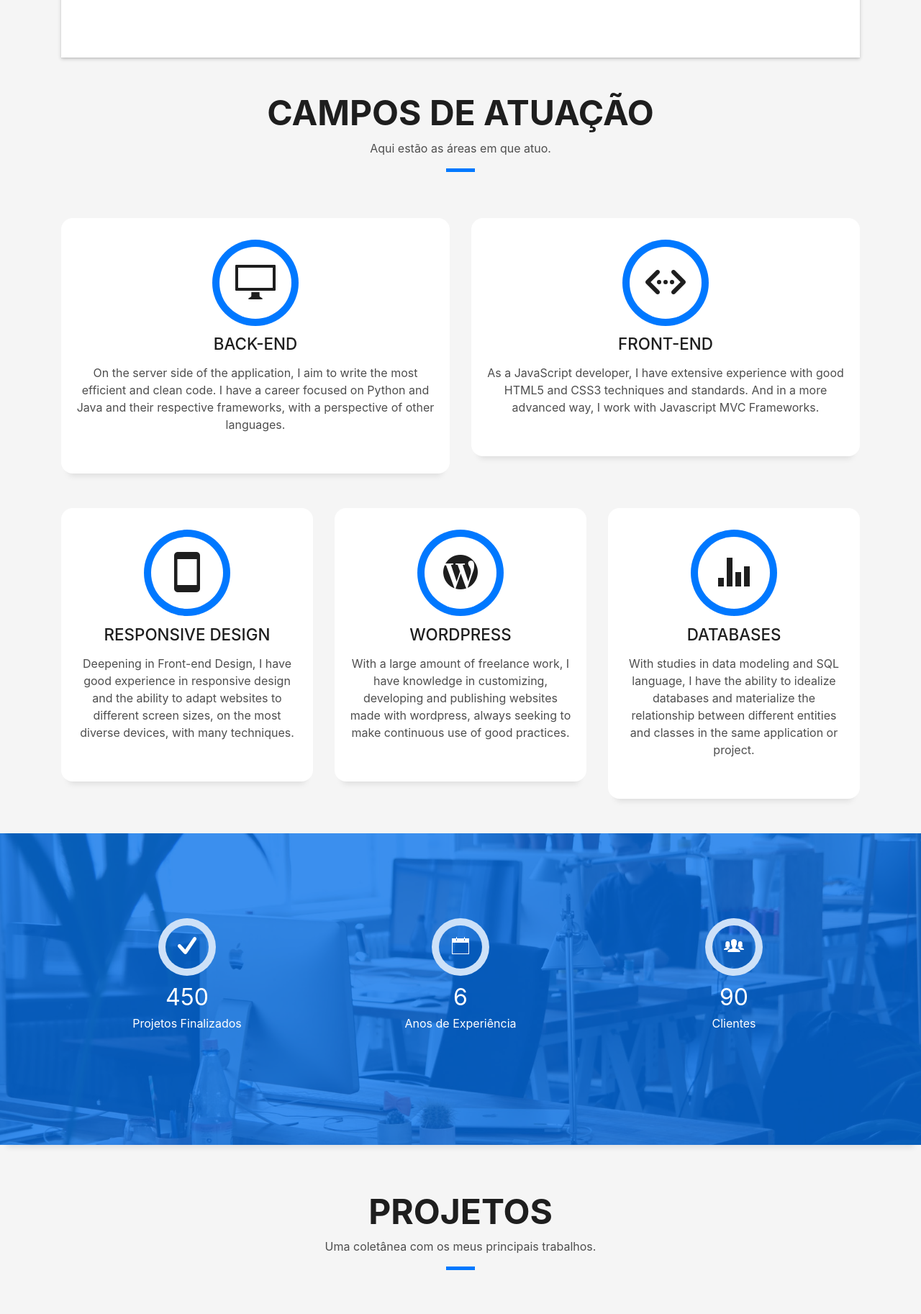
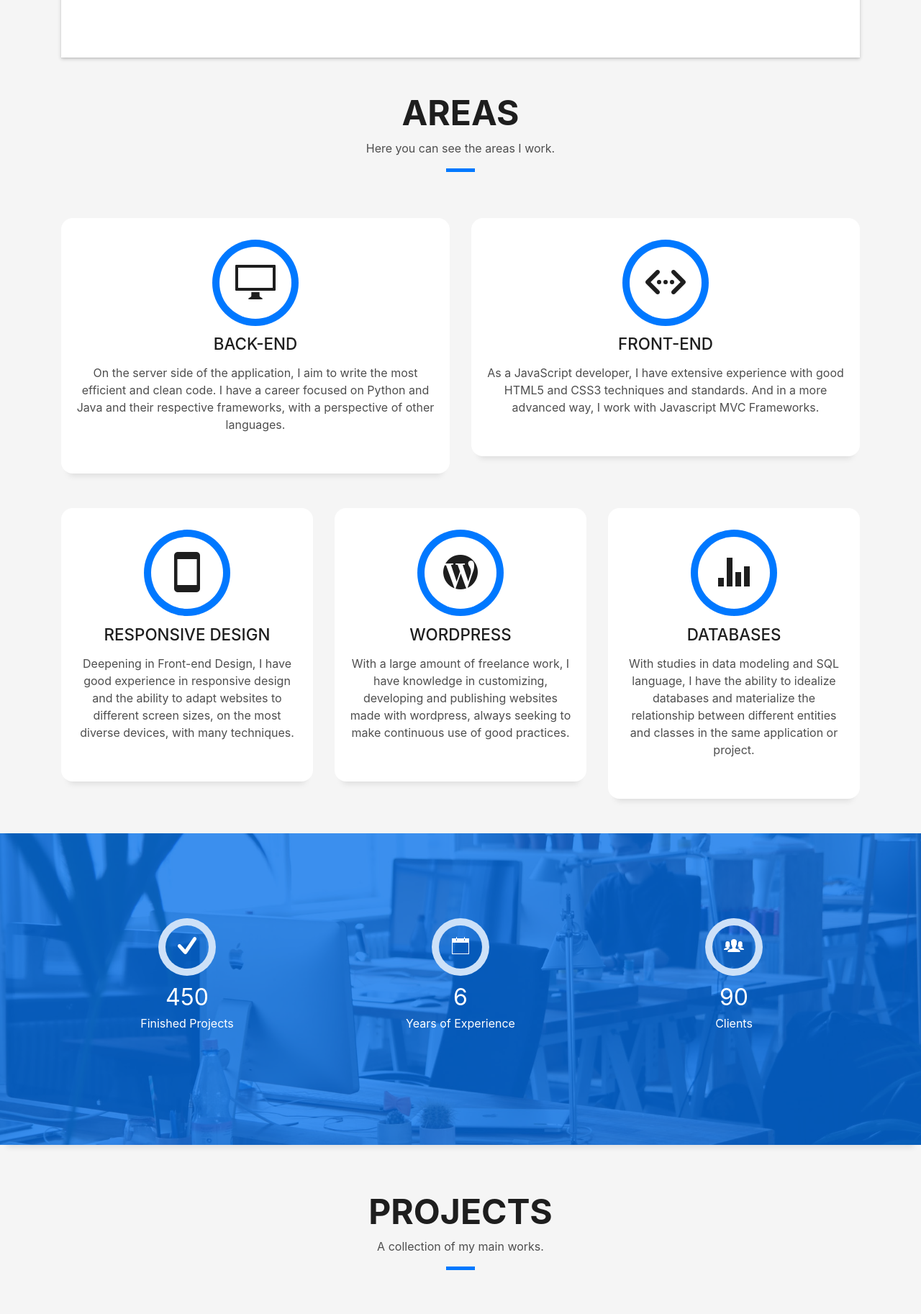
Before and after one commit to RobsonVasconcellos/RobsonVasconcellos-en, a plain HTML site: page index.html in a window 1280 px wide. Shown: the part 1548-3374 px from the top of the page at 72% size. Drawn offline with Linux system fonts and the light colour scheme; files whose address does not match are found by name.

Commit message:
portifolio

```diff
--- a/index.html
+++ b/index.html
@@ -159,10 +159,10 @@
         <div class="col-sm-12">
           <div class="title-box text-center">
             <h3 class="title-a">
-              Campos de atuação
+              Areas
             </h3>
             <p class="subtitle-a">
-              Aqui estão as áreas em que atuo.
+              Here you can see the areas I work.
             </p>
             <div class="line-mf"></div>
           </div>
@@ -227,7 +227,7 @@
               <span class="ico-circle"><i class="ion-stats-bars"></i></span>
             </div>
             <div class="service-content">
-              <h2 class="s-title">DataBaseS</h2>
+              <h2 class="s-title">DataBases</h2>
               <p class="s-description text-center">
                 With studies in data modeling and SQL language, I have the ability to idealize databases and materialize the relationship between different entities and classes in the same application or project.              </p>
             </div>
@@ -249,7 +249,7 @@
             </div>
             <div class="counter-num">
               <p class="counter">450</p>
-              <span class="counter-text">Projetos Finalizados</span>
+              <span class="counter-text">Finished Projects</span>
             </div>
           </div>
         </div>
@@ -260,7 +260,7 @@
             </div>
             <div class="counter-num">
               <p class="counter">6</p>
-              <span class="counter-text">Anos de Experiência</span>
+              <span class="counter-text">Years of Experience</span>
             </div>
           </div>
         </div>
@@ -271,7 +271,7 @@
             </div>
             <div class="counter-num">
               <p class="counter">90</p>
-              <span class="counter-text">Clientes</span>
+              <span class="counter-text">Clients</span>
             </div>
           </div>
         </div>
@@ -286,10 +286,10 @@
         <div class="col-sm-12">
           <div class="title-box text-center">
             <h3 class="title-a">
-              Projetos
+              Projects
             </h3>
             <p class="subtitle-a">
-              Uma coletânea com os meus principais trabalhos.
+              A collection of my main works.
             </p>
             <div class="line-mf"></div>
           </div>
@@ -467,10 +467,10 @@
                   </div>
                   <div class="more-info">
                     <p class="lead">
-                      Caso possua alguma proposta de trabalho fixo ou freelancer e deseja entrar em mais detalhes, entre em contato por qualquer uma das redes abaixo!
+                      If you have a fixed or freelance job proposal and want to get in more details, get in touch through any of the networks below!
                     </p>
                     <ul class="list-ico">
-                      <li><span class="ion-ios-location"></span>Vitória-ES, Brasil</li>
+                      <li><span class="ion-ios-location"></span>Vitória-ES, Brazil</li>
                       <li><span class="ion-email"></span> rrvasconcellos@outlook.com</li>
                     </ul>
                   </div>
```
